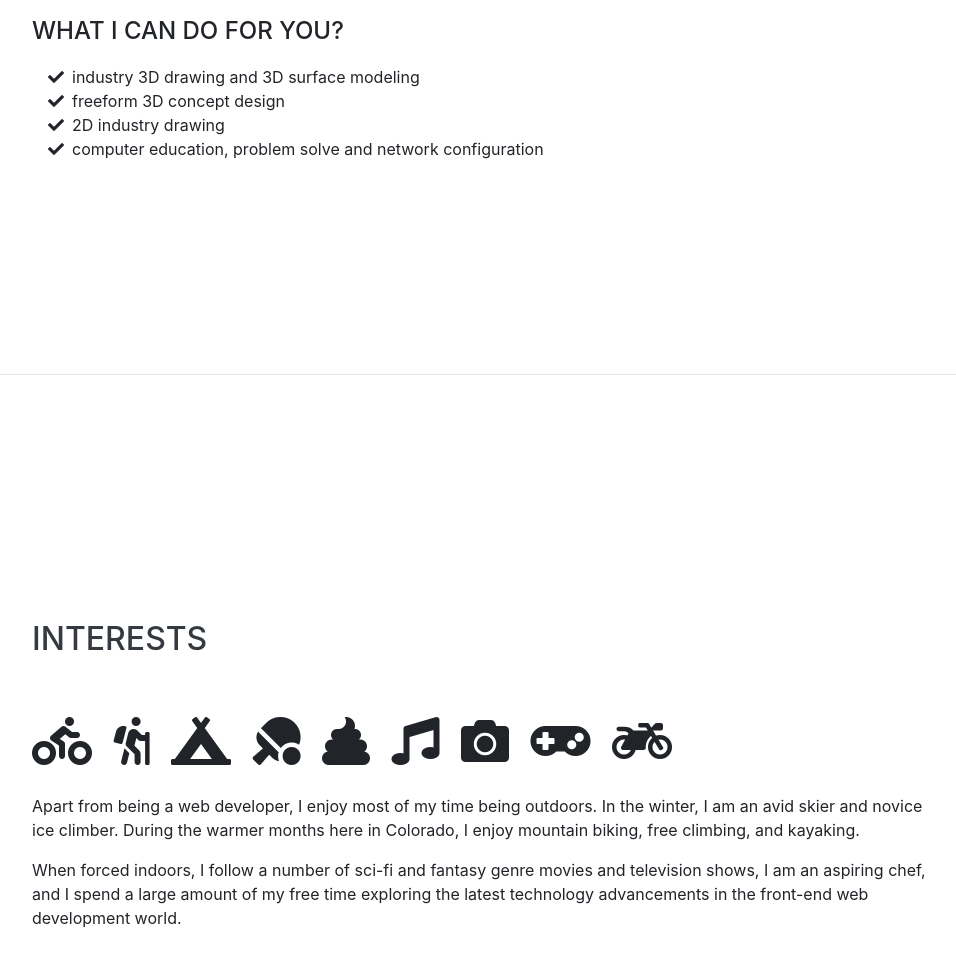
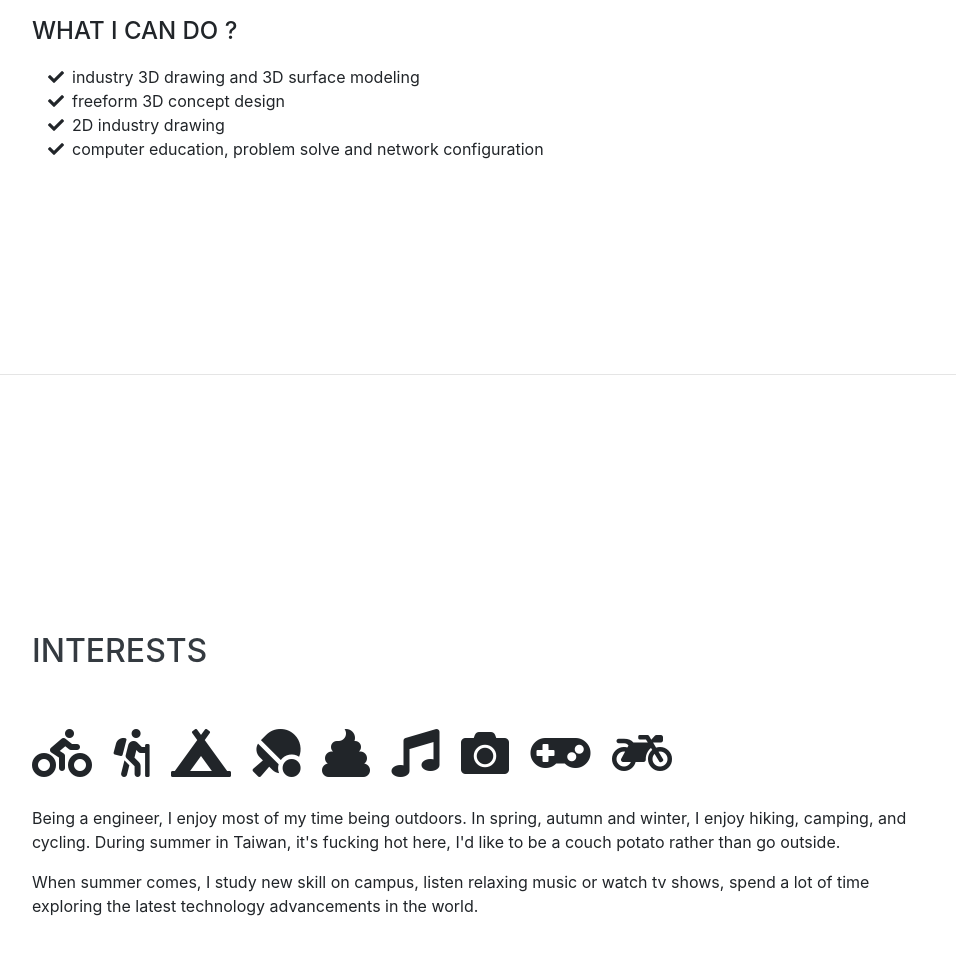
Before and after one commit to OGC-fever/resume, a website with bundled scripts: page index.html in a window 1280 px wide. Shown: the part 1227-2194 px from the top of the page, without its empty margins (288-1244 px from the left). Built offline with nearby package versions, Linux system fonts and the light colour scheme; a web font is replaced by a local one.

Commit message:
Update index.html

```diff
--- a/index.html
+++ b/index.html
@@ -120,7 +120,7 @@
           </li>
         </ul>
 
-        <div class="subheading mb-3">what i can do for you?</div>
+        <div class="subheading mb-3">what i can do ?</div>
         <ul class="fa-ul mb-0">
           <li>
             <i class="fa-li fa fa-check"></i>
@@ -178,8 +178,8 @@
           </li>
         </ul>
 
-          <p>Apart from being a web developer, I enjoy most of my time being outdoors. In the winter, I am an avid skier and novice ice climber. During the warmer months here in Colorado, I enjoy mountain biking, free climbing, and kayaking.</p>
-          <p class="mb-0">When forced indoors, I follow a number of sci-fi and fantasy genre movies and television shows, I am an aspiring chef, and I spend a large amount of my free time exploring the latest technology advancements in the front-end web development world.</p>
+          <p>Being a engineer, I enjoy most of my time being outdoors. In spring, autumn and winter, I enjoy hiking, camping, and cycling. During summer in Taiwan, it's fucking hot here, I'd like to be a couch potato rather than go outside.</p>
+          <p class="mb-0">When summer comes, I study new skill on campus, listen relaxing music or watch tv shows, spend a lot of time exploring the latest technology advancements in the world.</p>
 
       </div>
 
```
